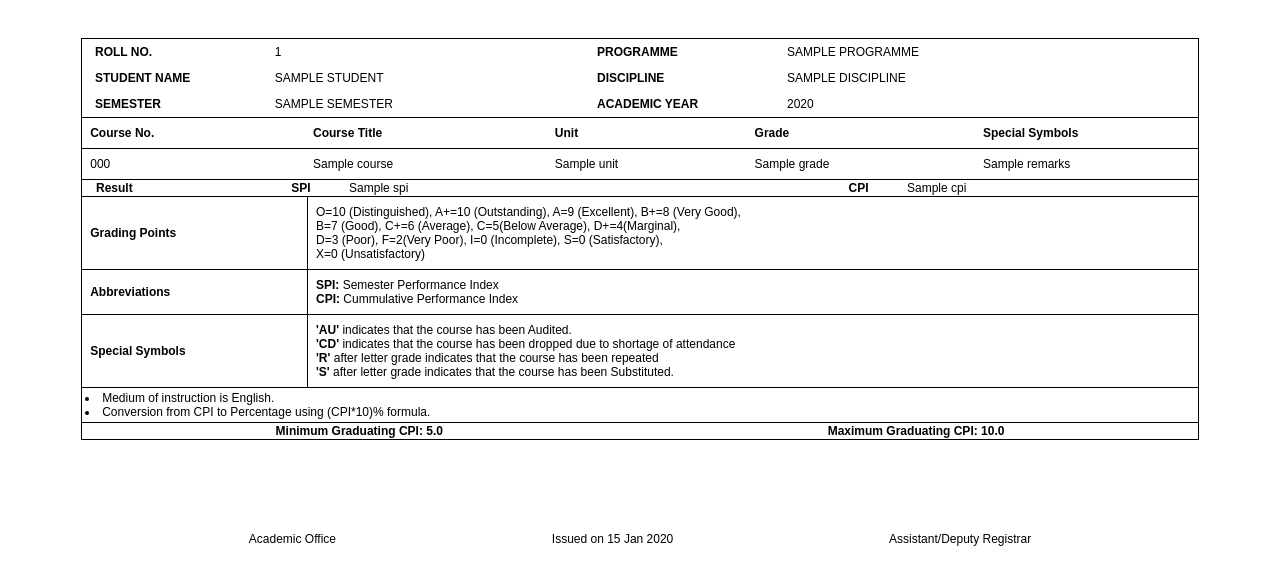
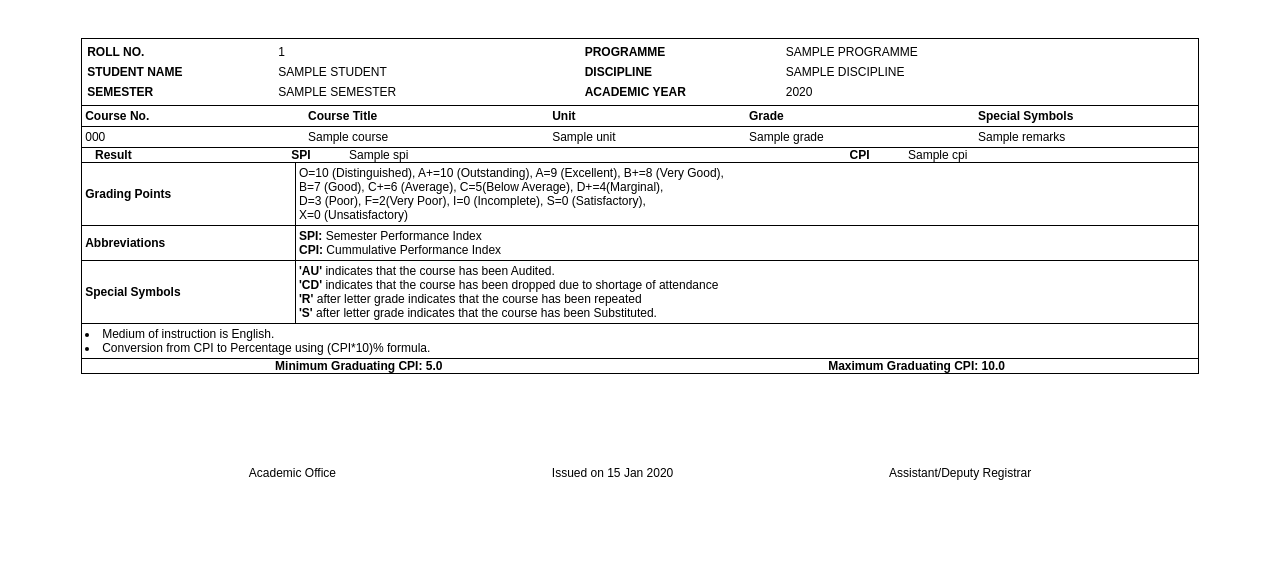
Before and after one commit to hrithik-09/transcript_generator, a Node server app: template views/transcript.ejs in a window 1280 px wide. Shown: the top 585 px of the page. Run offline with Node 20, Linux system fonts and the light colour scheme; the template is opened without the code that fills it: most values are stand-ins (such as "Sample title", 1, 10 or a date in 2020).

Commit message:
Update transcripts.css

```diff
--- a/public/css/transcripts.css
+++ b/public/css/transcripts.css
@@ -28,14 +28,17 @@ body {
 .student-details {
     /* height: 5vh; */
     font-size:9pt;
-    padding: 10px;
+
     text-transform: uppercase;
 }
+.less-bold{
+    padding:none;
+}
 .student-details td{
-    padding-left: 1vw;
-    padding-right: 3px;
-    padding-top: 6px;
-    padding-bottom: 6px;
+    /* padding-left: 1vw; */
+    /* padding-right: 1px; */
+    padding-top: 3px;
+    padding-bottom: 3px;
 }
 
 .performance-details table,
@@ -48,7 +51,7 @@ body {
 .performance-details td,
 .grading-instructions td,
 .grading-instructions th {
-    padding: 8px;
+    padding: 3px;
     text-align: left;
 }
 
@@ -74,6 +77,11 @@ table th{
 .student-details tr, .student-details th, .student-details td {
     border: none; /* Remove borders from the student details section if needed */
 }
+.mini-cont table tr{
+    padding: 3px;
+}.mini-cont{
+    padding: 3px 5px;
+}
 
 .course-details th, .course-details td {
     border-left:none;
@@ -93,9 +101,14 @@ table th{
 /* .instruction td{
     border-top:none;
 } */
-.instructions {
+.instructions tr td  {
     font-size:9pt;
+    padding: none;
+    /* height: 1.5vh; */
 
+
+    /* align-items: center; */
+    /* padding: 0; */
     /* margin-top: 10px; */
     /* line-height: 1.5; */
 }
@@ -171,6 +184,7 @@ table th{
     border-right: 1px solid black;
     border-top: none !important;
     border-bottom: none;
+    padding: 0;
 }
 .yeda td{
     border-left:none !important;
```
